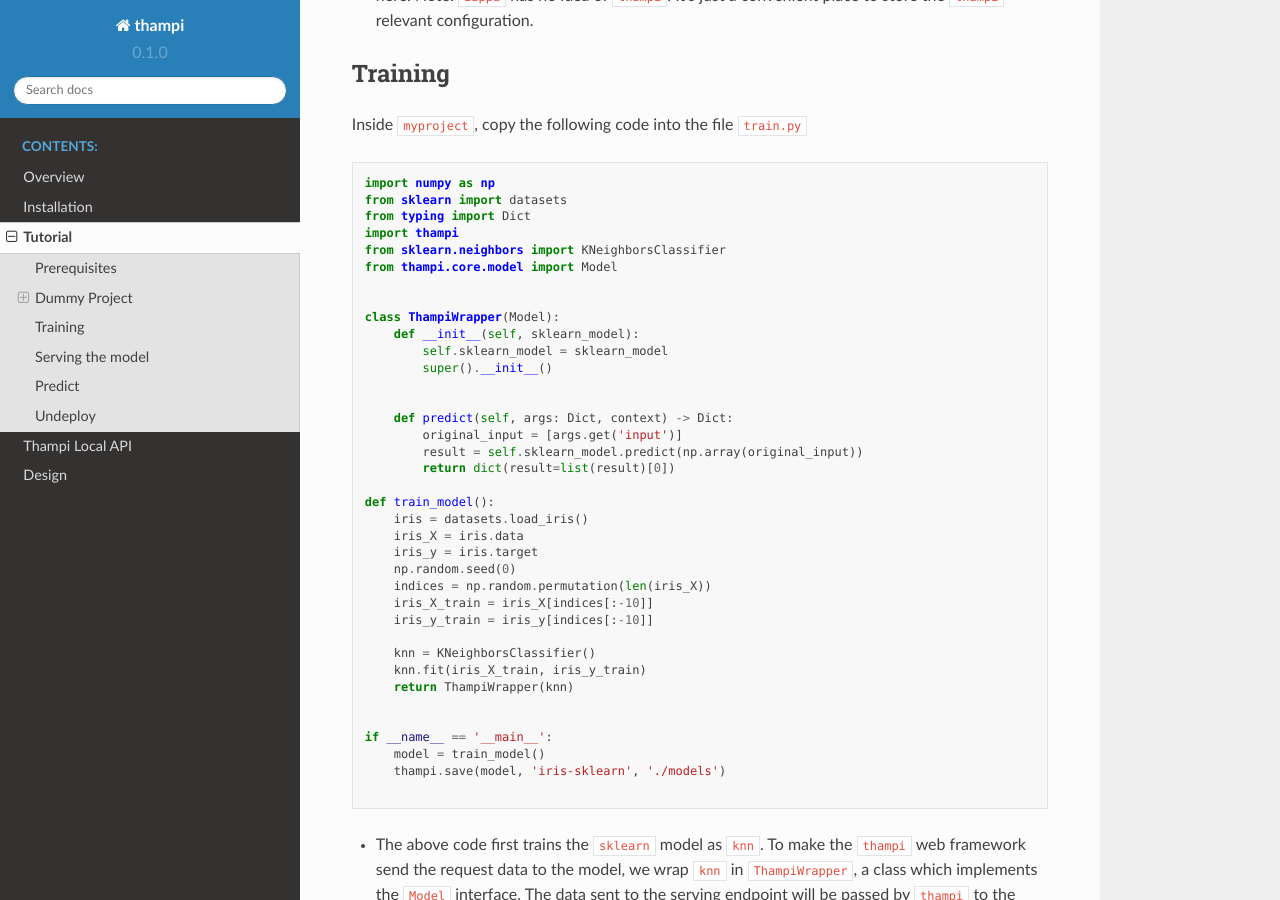
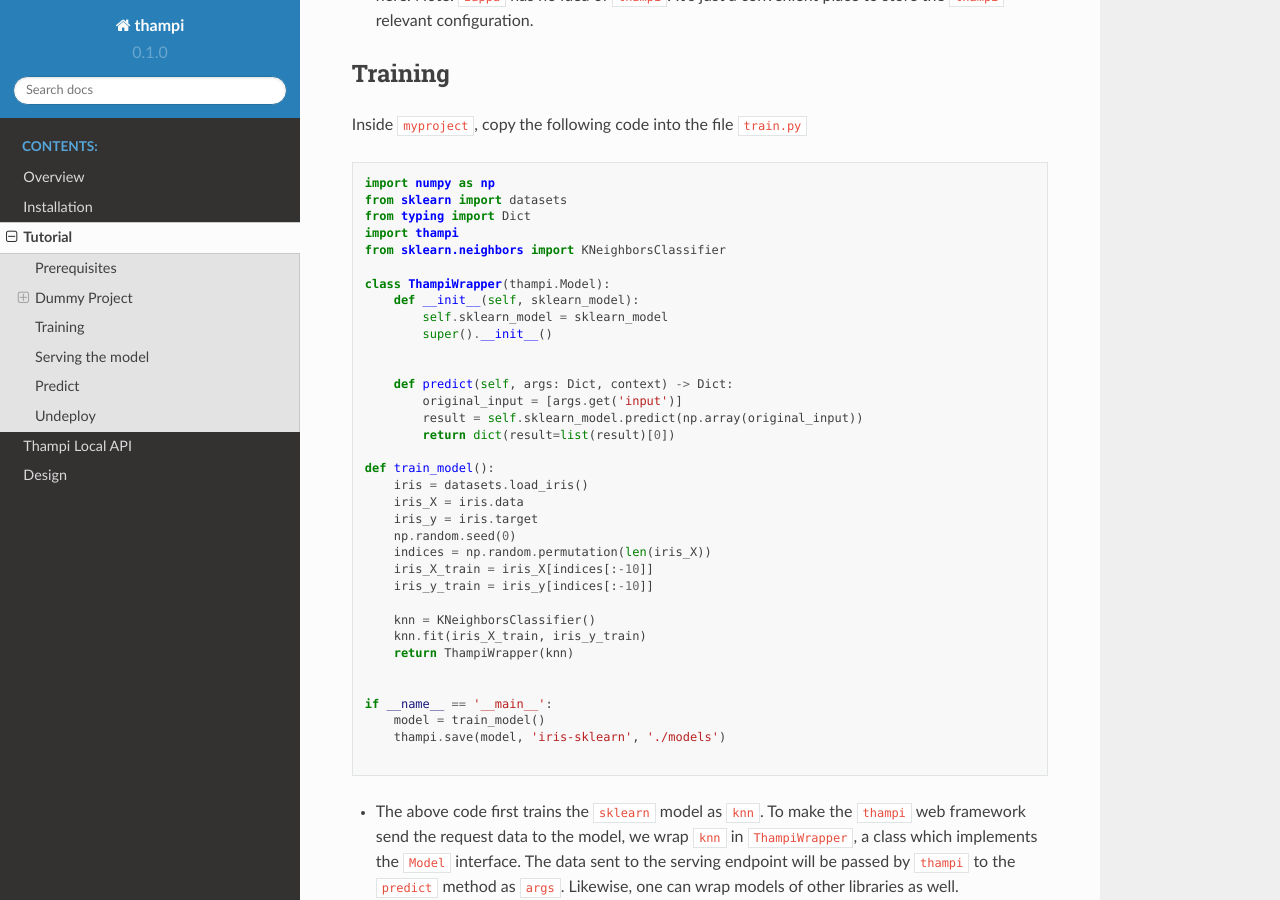
Before and after one commit to scoremedia-archived/thampi, a Sphinx documentation site: the page built from docs/source/tutorial.md, in a window 1280 px wide and 900 px high, scrolled down 1445 px. Built offline with Sphinx 7.4.7 and the Read the Docs theme 2.0.0, drawn with Linux system fonts in a browser that asks for light colours; the version number is read from the project's files by our own code.

Commit message:
Fix minor typo

```diff
--- a/docs/source/tutorial.md
+++ b/docs/source/tutorial.md
@@ -64,10 +64,8 @@
 from typing import Dict
 import thampi
 from sklearn.neighbors import KNeighborsClassifier
-from thampi.core.model import Model
 
-
-class ThampiWrapper(Model):
+class ThampiWrapper(thampi.Model):
     def __init__(self, sklearn_model):
         self.sklearn_model = sklearn_model
         super().__init__()
```
